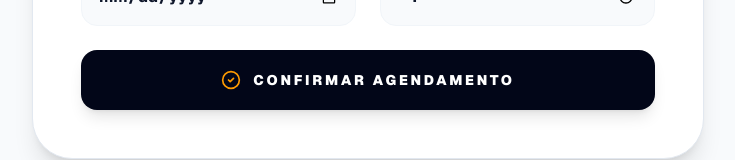
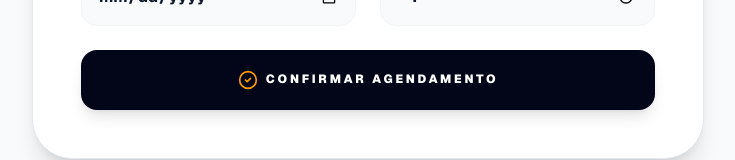
Before and after one commit to guhrizzo/blog, a Next.js app: page /admin/agenda in a window 1280 px wide. Shown: the part 423-583 px from the top of the page, without its empty margins (272-1007 px from the left). Built offline with nearby package versions, Linux system fonts and the light colour scheme.

Commit message:
Update page.tsx

```diff
--- a/app/admin/agenda/page.tsx
+++ b/app/admin/agenda/page.tsx
@@ -108,10 +108,10 @@ export default function CriarEvento() {
               className="w-full bg-slate-950 text-white rounded-2xl p-5 font-black uppercase tracking-[0.2em] text-sm hover:bg-slate-800 transition-all shadow-lg flex items-center justify-center cursor-pointer gap-3 disabled:opacity-50"
             >
               {loading ? "A processar..." : (
-                <>
+                <div className="text-[12px] flex  items-center gap-2">
                   <CheckCircle2 size={20} className="text-amber-500" />
                   Confirmar Agendamento
-                </>
+                </div>
               )}
             </button>
           </form>
```
